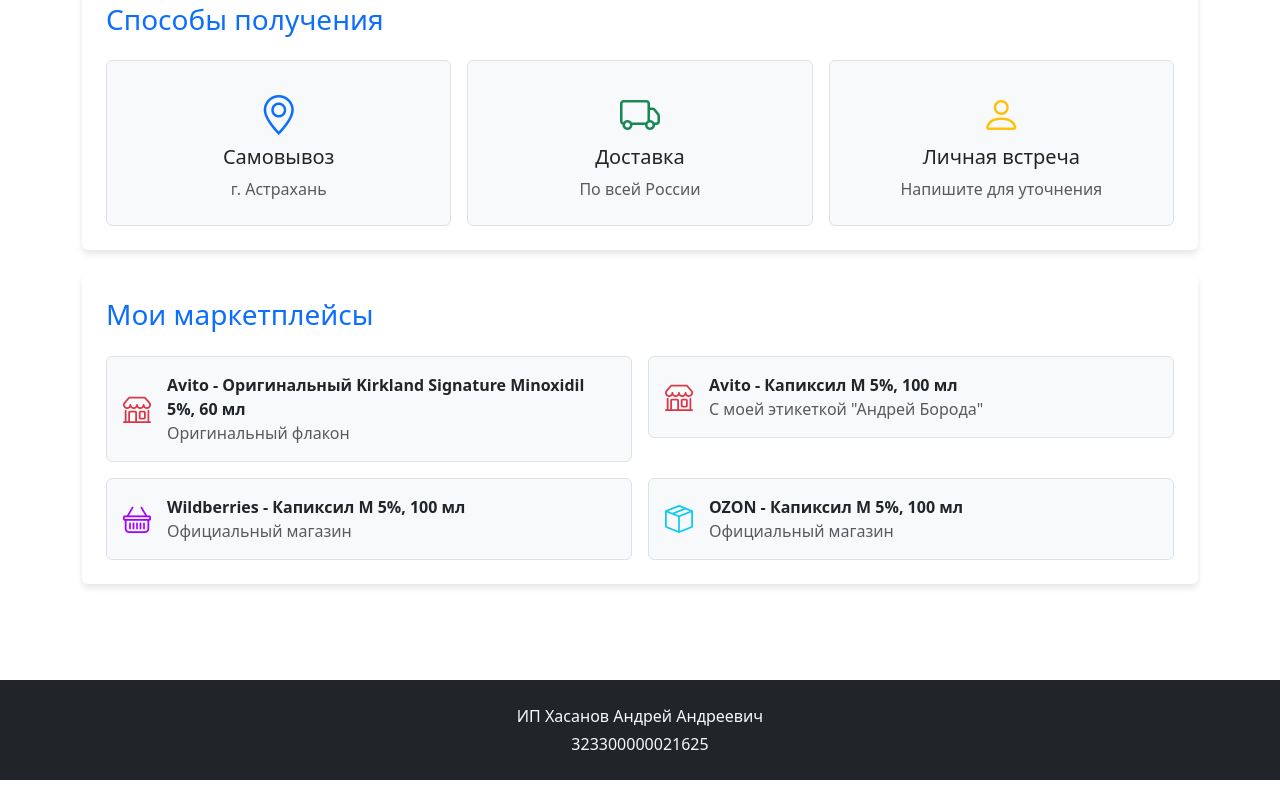
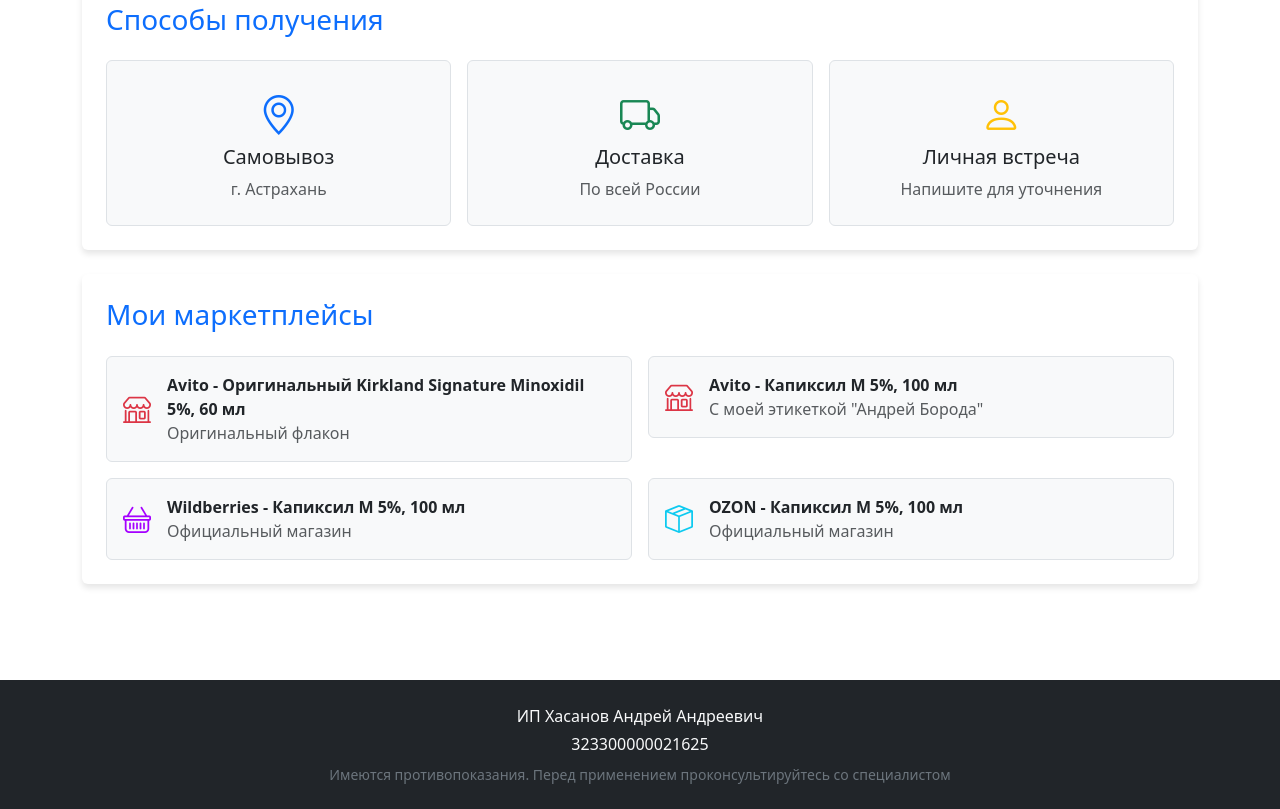
Before and after one commit to andrey-beard/beard-shop, a plain HTML site: page contacts.html in a window 1280 px wide. Shown: the part 658-1467 px from the top of the page. Before the commit the page ends 1438 px from the top, so only its background shows below. Drawn offline with nearby package versions, Linux system fonts and the light colour scheme.

Commit message:
Update contacts.html

```diff
--- a/contacts.html
+++ b/contacts.html
@@ -299,7 +299,11 @@
         <div class="row">
           <div class="col-12 text-center">
             <p class="mb-1">ИП Хасанов Андрей Андреевич</p>
-            <p class="mb-0">323300000021625</p>
+            <p class="mb-2">323300000021625</p>
+            <p class="mb-0 small text-secondary">
+              Имеются противопоказания. Перед применением проконсультируйтесь со
+              специалистом
+            </p>
           </div>
         </div>
       </div>
```
